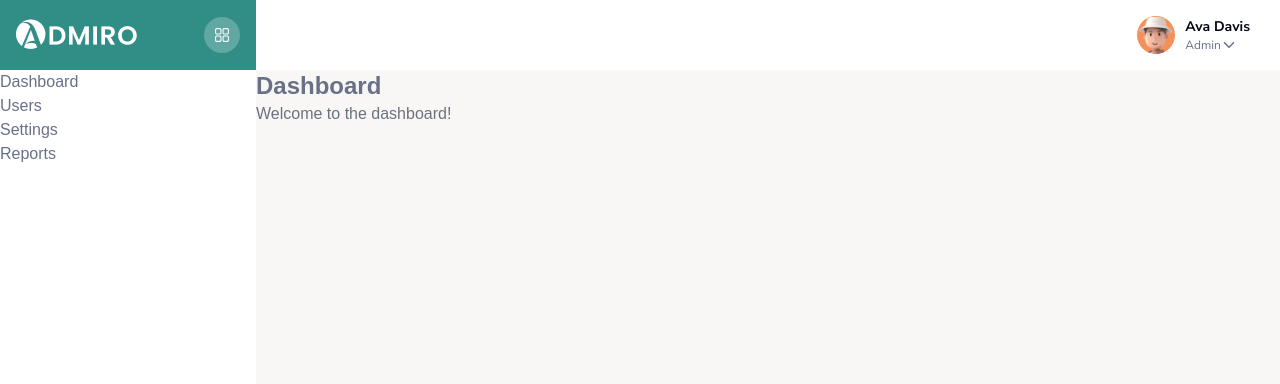
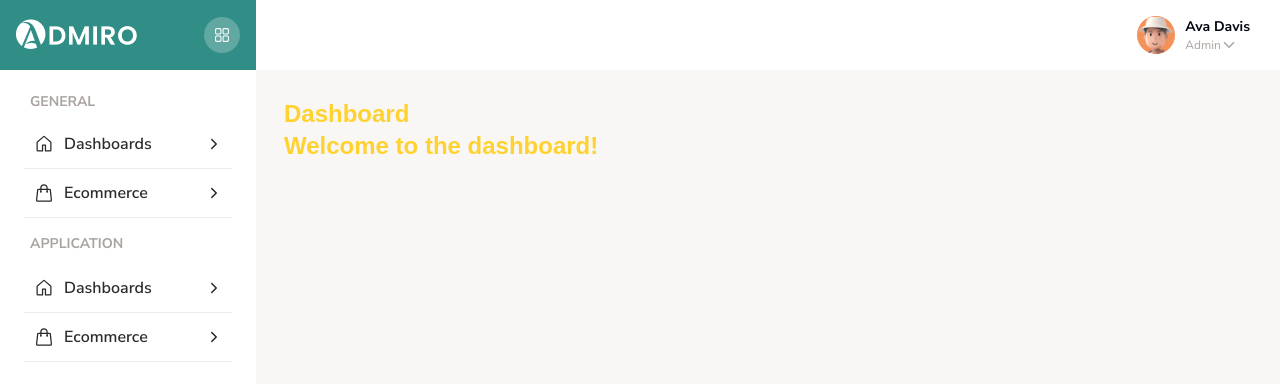
Before and after one commit to MohammadAlamin99/Business-management-app, a Next.js app in the folder client/: page / in a window 1280 px wide. Shown: the top 384 px of the page. Built offline with nearby package versions, Linux system fonts and the light colour scheme.

Commit message:
side bar navigation complete

```diff
--- a/client/assests/css/style.css
+++ b/client/assests/css/style.css
@@ -1,46 +1,5 @@
 @import url('https://fonts.googleapis.com/css2?family=Nunito+Sans:ital,opsz,wght@0,6..12,200..1000;1,6..12,200..1000&display=swap');
 
-* {
-    margin: 0;
-    padding: 0;
-    outline: 0;
-    box-sizing: border-box;
-}
-
-ul li {
-    list-style: none;
-}
-
-a {
-    text-decoration: none;
-    display: inline-block;
-}
-
-h1,
-h2,
-h3,
-h4,
-h5,
-h6,
-p,
-ul,
-li,
-ol {
-    margin: 0;
-    padding: 0;
-}
-
-body {
-    font-family: "Poppins", sans-serif;
-    color: #687188;
-    font-size: 16px;
-    overflow-x: hidden;
-}
-
-button {
-    border: none;
-    cursor: pointer;
-}
 
 :root {
     --primary-font: "Nunito Sans", sans-serif;
@@ -88,6 +47,10 @@ button {
     overflow: hidden;
 }
 
+.admin_wrapper svg {
+    color: #aaa3a0;
+}
+
 .Header_wrapper .Header_profile .profile_name h4,
 .Header_wrapper .Header_profile .profile_name h5 {
     font-family: var(--primary-font);
@@ -96,30 +59,64 @@ button {
 
 .Header_wrapper .Header_profile .profile_name h5 {
     font-weight: 400;
+    color: #aaa3a0;
 }
 
 
-.home_page_wrapper .Left_content{
+.home_page_wrapper .Left_content {
     width: 256px;
     max-width: 100%;
 }
-.home_page_wrapper .Right_content{
+
+.home_page_wrapper .Left_content {
+    display: none;
+}
+
+.home_page_wrapper .Left_content.active {
+    display: block;
+}
+.home_page_wrapper .Right_content {
     width: calc(100% - 256px);
-    background: #F9F7F6;
     height: 100vh;
 }
 
+.home_page_wrapper {
+    background: #F9F7F6;
+}
 @media only screen and (max-width: 575px) {
-.Header_wrapper .Header_logo{
+    .Header_wrapper .Header_logo {
         width: fit-content;
         gap: 10px;
     }
-.Header_wrapper .Header_logo img{
+
+    .Header_wrapper .Header_logo img {
         width: auto;
     }
-.Header_wrapper .Header_profile{
+
+    .Header_wrapper .Header_profile {
         width: auto;
     }
 }
 
 /* header css end */
+
+
+/* side style start*/
+.sidebar_wrapper .sidebar_menu h4 {
+    color: #AAA3A0;
+    font-family: var(--primary-font);
+    font-weight: 700;
+}
+
+.menu_item .menu_wrapper a svg {
+    color: #292929;
+}
+
+.menu_item .menu_wrapper {
+    color: #2c2c2c;
+    font-family: var(--primary-font);
+    font-weight: 600;
+    border-bottom: 1px solid #EBEBEB;
+}
+
+/* side style end*/
--- a/client/components/Header.js
+++ b/client/components/Header.js
@@ -4,10 +4,14 @@ import logo from "../assests/image/logo1.png";
 import profile from "../assests/image/profile.png";
 import { RxDashboard } from "react-icons/rx";
 import { IoIosArrowDown } from "react-icons/io";
-const Header = () => {
+const Header = ({ isOpen, setIsOpen }) => {
+  const clickHander = () => {
+    setIsOpen(!isOpen);
+  }
+
   return (
     <div>
-      <div className="Header_wrapper flex items-center justify-between bg-white">
+      <div className="Header_wrapper flex items-center justify-between bg-white" onClick={clickHander}>
         <div className="Header_logo flex items-center justify-between">
           <Image src={logo} alt="Logo" width={122} height={40} />
           <div className="icon_wrapper flex items-center justify-center w-9 h-9 cursor-pointer">
@@ -21,7 +25,7 @@ const Header = () => {
           <div className="profile_name">
             <h4 className="text-sm text-gray-950">Ava Davis</h4>
             <div className="admin_wrapper flex items-center">
-              <h5 className="text-xs text-current">Admin</h5>
+              <h5 className="text-xs text-gray-600">Admin</h5>
               <IoIosArrowDown />
             </div>
           </div>
--- a/client/components/Sidebar.js
+++ b/client/components/Sidebar.js
@@ -1,15 +1,54 @@
+import Link from "next/link";
 import React from "react";
-
+import { GoHome } from "react-icons/go";
+import { IoIosArrowForward } from "react-icons/io";
+import { HiOutlineShoppingBag } from "react-icons/hi2";
 const Sidebar = () => {
   return (
     <div>
-      <div className="sidebar_wrapper">
+      <div className="sidebar_wrapper py-3.5 px-6">
         <div className="sidebar_menu">
+          <h4 className="text-sm py-2 pl-1.5 uppercase">General</h4>
           <ul>
-            <li className="menu_item">Dashboard</li>
-            <li className="menu_item">Users</li>
-            <li className="menu_item">Settings</li>
-            <li className="menu_item">Reports</li>
+            <li className="menu_item">
+              <div className="menu_wrapper pl-2.5 pt-3 pb-3 pr-2.5">
+                <Link href={"/"} className="flex items-center gap-2.5 text-base">
+                  <GoHome className="w-5 h-5" />
+                  Dashboards
+                  <IoIosArrowForward className="ml-auto" />
+                </Link>
+              </div>
+            </li>
+            <li className="menu_item">
+              <div className="menu_wrapper pl-2.5 pt-3 pb-3 pr-2.5">
+                <Link href={"/"} className="flex items-center gap-2.5 text-base">
+                  <HiOutlineShoppingBag className="w-5 h-5" />
+                  Ecommerce
+                  <IoIosArrowForward className="ml-auto" />
+                </Link>
+              </div>
+            </li>
+          </ul>
+          <h4 className="text-sm pt-4 pl-1.5 pb-2.5 uppercase">Application</h4>
+          <ul>
+            <li className="menu_item">
+              <div className="menu_wrapper pl-2.5 pt-3 pb-3 pr-2.5">
+                <Link href={"/"} className="flex items-center gap-2.5 text-base">
+                  <GoHome className="w-5 h-5" />
+                  Dashboards
+                  <IoIosArrowForward className="ml-auto" />
+                </Link>
+              </div>
+            </li>
+            <li className="menu_item">
+              <div className="menu_wrapper pl-2.5 pt-3 pb-3 pr-2.5">
+                <Link href={"/"} className="flex items-center gap-2.5 text-base">
+                  <HiOutlineShoppingBag className="w-5 h-5" />
+                  Ecommerce
+                  <IoIosArrowForward className="ml-auto" />
+                </Link>
+              </div>
+            </li>
           </ul>
         </div>
       </div>
--- a/client/src/app/layout.js
+++ b/client/src/app/layout.js
@@ -1,6 +1,6 @@
 import { Geist, Geist_Mono } from "next/font/google";
+import "../../assests/css/style.css";
 import "./globals.css";
-import "../../assests/css/style.css";
 
 const geistSans = Geist({
   variable: "--font-geist-sans",
--- a/client/src/app/page.js
+++ b/client/src/app/page.js
@@ -2,19 +2,21 @@
 import React from "react";
 import Header from "../../components/Header";
 import Sidebar from "../../components/Sidebar";
+import { useState } from "react";
 
 const page = () => {
+  const [isOpen, setIsOpen] = useState(true);
   return (
     <div>
-      <Header />
+      <Header isOpen={isOpen} setIsOpen={setIsOpen} />
       <div className="home_page_wrapper flex">
-        <div className="Left_content">
+        <div className={`Left_content  bg-white ${ isOpen?"active":""}`}>
           <Sidebar />
         </div>
         <div className="Right_content">
           <div className="content_wrapper">
-            <h1 className="text-2xl font-bold">Dashboard</h1>
-            <p className="text-gray-500">Welcome to the dashboard!</p>
+            <h1 className="text-2xl font-bold text-amber-300 pl-7 pt-7">Dashboard</h1>
+            <p className="text-2xl font-bold text-amber-300 pl-7 pt-">Welcome to the dashboard!</p>
           </div>
         </div>
       </div>
```
Lines whose indentation alone changed are shown as unchanged.
